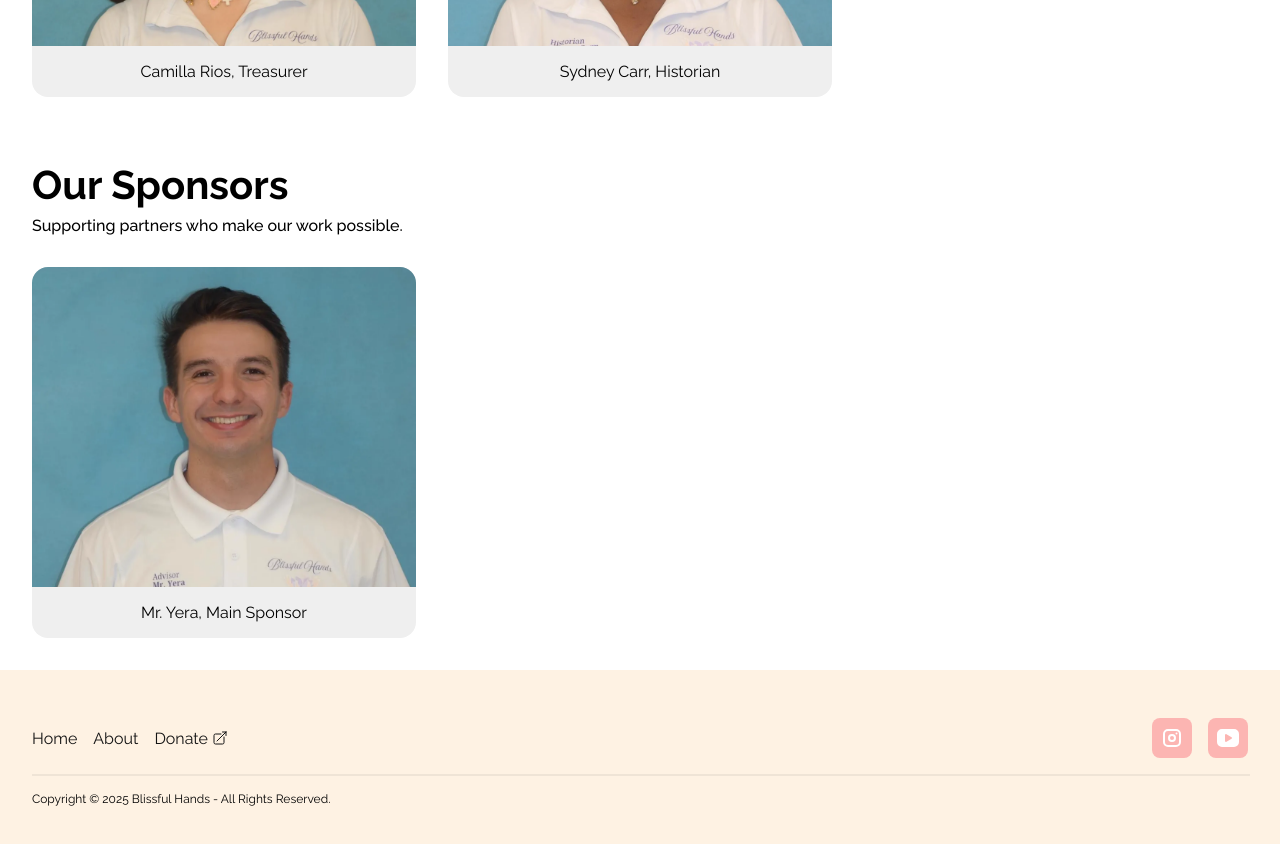
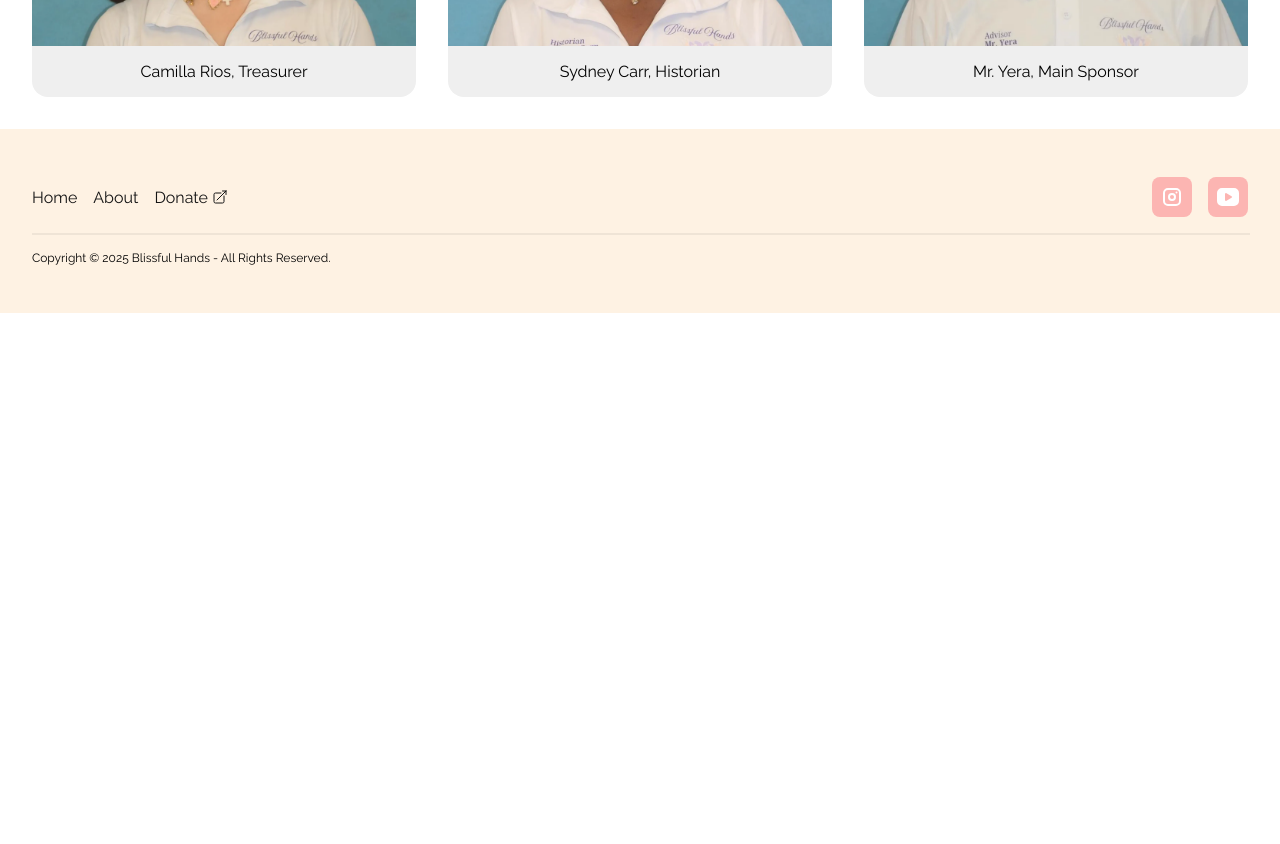
Before and after one commit to pandapog123/blissful-hands-hghs, a SvelteKit app: page /about in a window 1280 px wide. Shown: the part 1160-2004 px from the top of the page. After the commit the page ends 1473 px from the top, so only its background shows below. Built offline with nearby package versions, Linux system fonts and the light colour scheme.

Commit message:
Assigned Yera as Officer; TODO: Copy Virtutem Populo Site

```diff
--- a/src/routes/about/+page.svelte
+++ b/src/routes/about/+page.svelte
@@ -32,7 +32,7 @@
   </ul>
 </section>
 
-<section class="sponsors">
+<!-- <section class="sponsors">
   <div class="sponsors-title">
     <h1>Our Sponsors</h1>
 
@@ -48,7 +48,7 @@
       </li>
     {/each}
   </ul>
-</section>
+</section> -->
 
 <style>
   * {
--- a/src/routes/about/+page.ts
+++ b/src/routes/about/+page.ts
@@ -39,9 +39,6 @@ export function load() {
       positionDescription: "Historian",
       imgURL: SydneyCarr,
     },
-  ];
-
-  let SPONSORS_DATA: Officer[] = [
     {
       name: "Mr. Yera",
       positionDescription: "Main Sponsor",
@@ -49,12 +46,15 @@ export function load() {
     },
   ];
 
+  // let SPONSORS_DATA: Officer[] = [
+  // ];
+
   return {
     title: "About",
     description:
       "Meet the Blissful Hands leadership! Our officers are dedicated to supporting students, fostering community connections, and guiding our mission to help others through meaningful acts of service.",
     officerData: OFFICER_DATA,
-    sponsorsData: SPONSORS_DATA,
+    // sponsorsData: SPONSORS_DATA,
   };
 }
 
```
